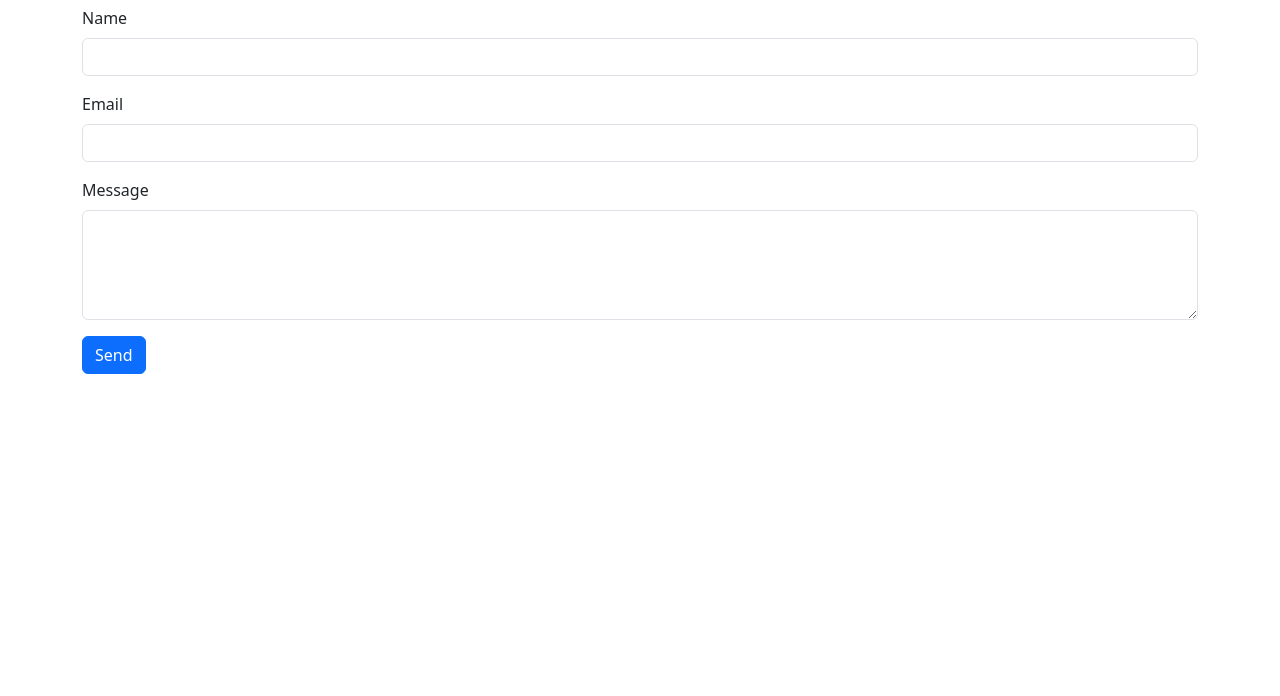
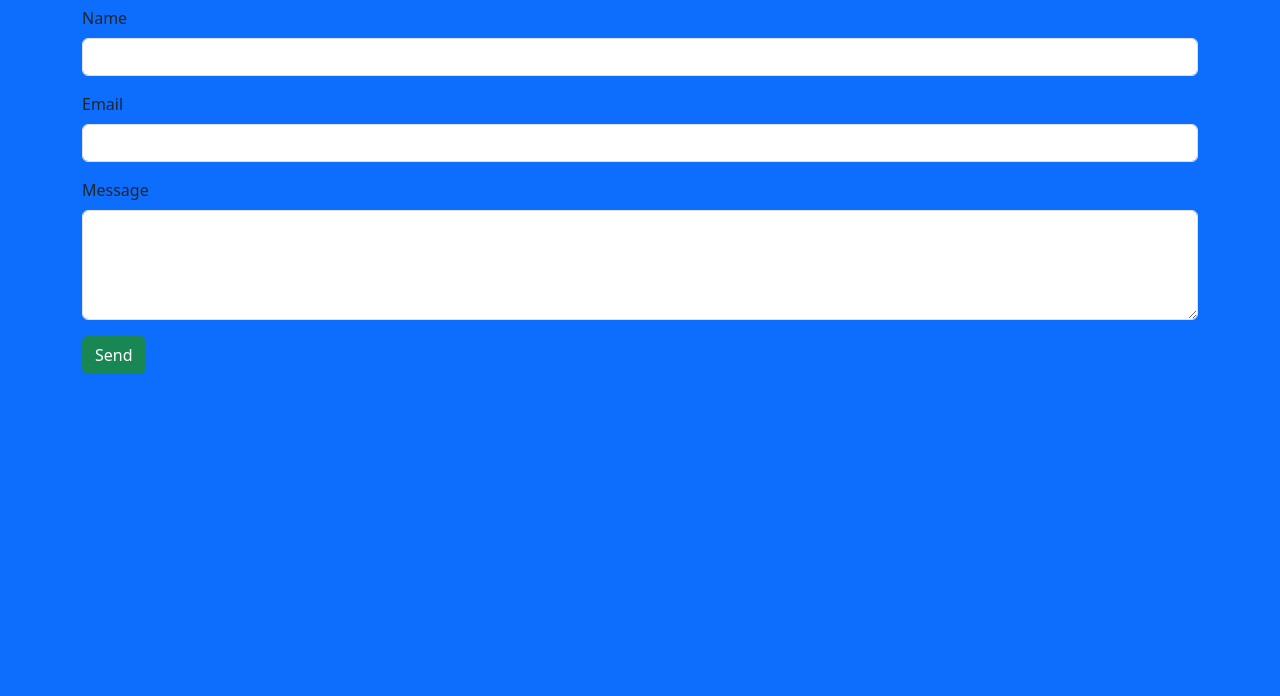
Before and after one commit to intense-code/bootstrapWithAI, a plain HTML site: page contact.html in a window 1280 px wide. Shown: the part 104-800 px from the top of the page. Drawn offline with nearby package versions, Linux system fonts and the light colour scheme.

Commit message:
Added touchups and quick images

```diff
--- a/contact.html
+++ b/contact.html
@@ -7,13 +7,13 @@
   <!-- Bootstrap CSS -->
   <link href="https://cdn.jsdelivr.net/npm/bootstrap@5.3.3/dist/css/bootstrap.min.css" rel="stylesheet">
 </head>
-<body>
+<body class="bg-primary" >
 
 
-<section id="contact" class="container my-5">
+<section  id="contact" class="container my-5">
   <h2 class="text-center mb-4">Contact Me</h2>
-  <form>
-    <div class="mb-3">
+  <form >
+    <div  class="mb-3">
       <label for="name" class="form-label">Name</label>
       <input type="text" class="form-control" id="name">
     </div>
@@ -25,7 +25,7 @@
       <label for="message" class="form-label">Message</label>
       <textarea class="form-control" id="message" rows="4"></textarea>
     </div>
-    <button type="submit" class="btn btn-primary">Send</button>
+    <button type="submit" class="btn btn-success">Send</button>
   </form>
 </section>
 
```
Also changed, not shown: index.html (+2 -2 lines).
